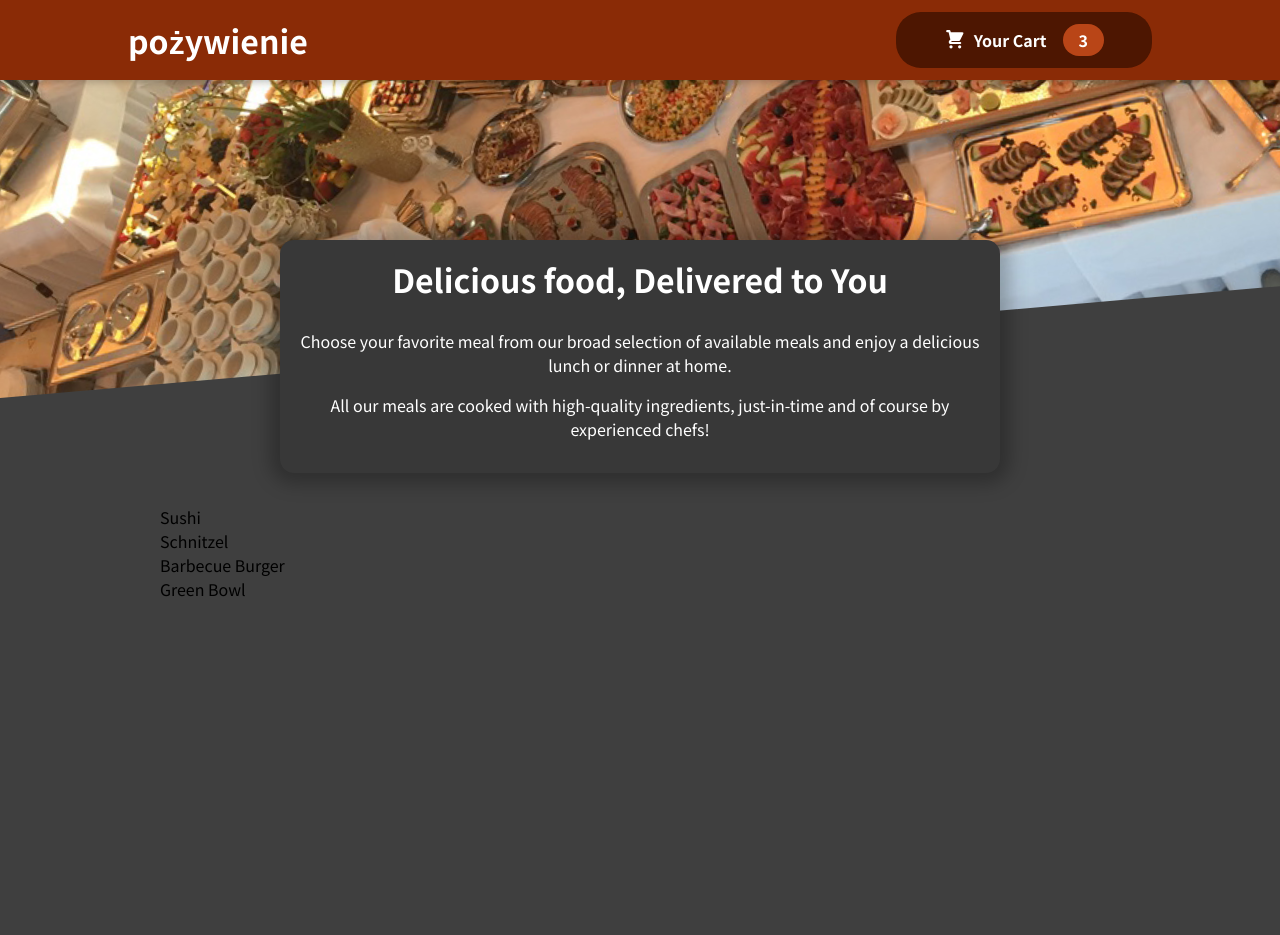
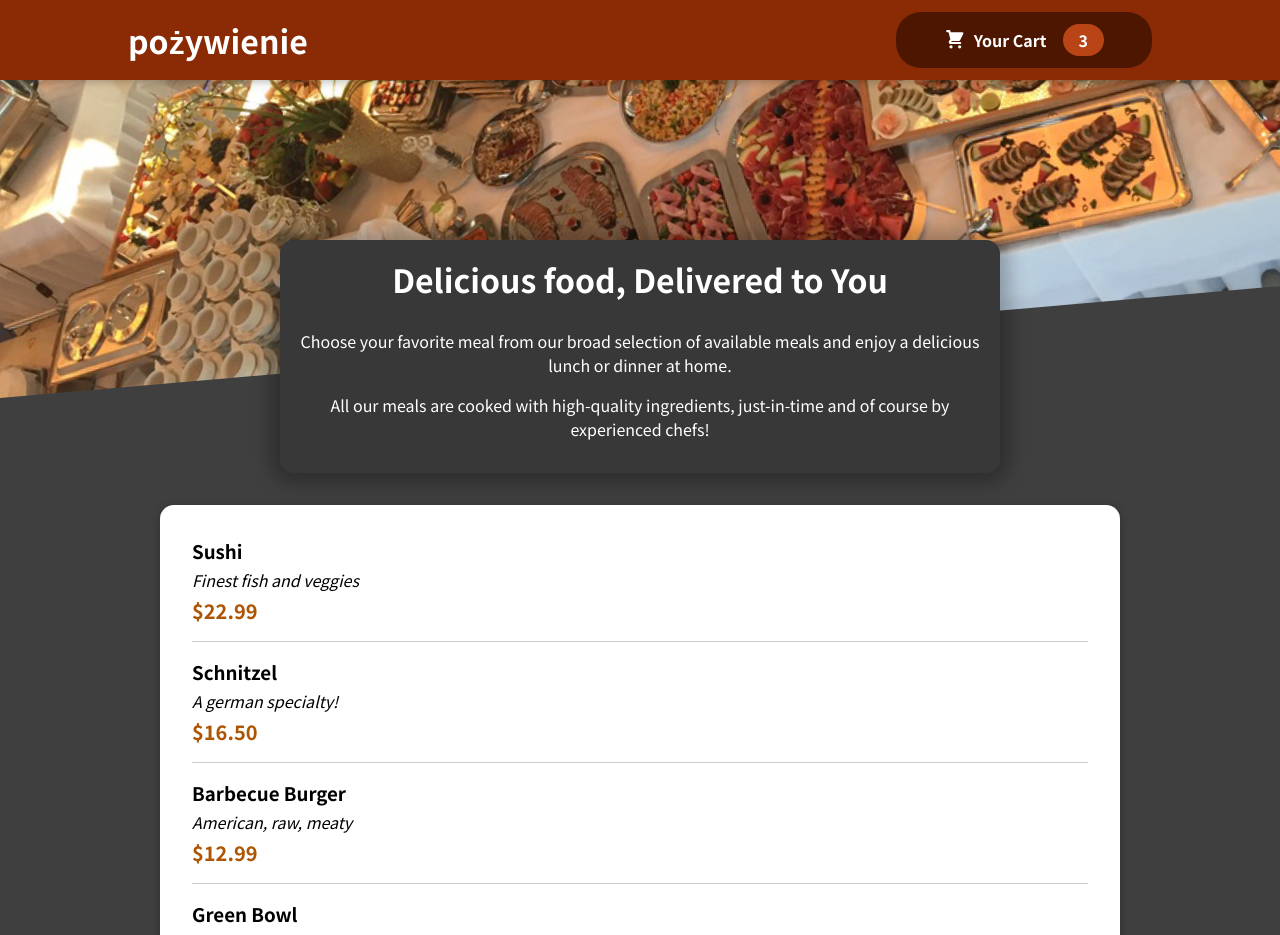
Before and after one commit to artursem/food-order, a React (Create React App) app: page / in a window 1280 px wide. Shown: the top 935 px of the page. Before the commit the page ends 800 px from the top, so only its background shows below. Built offline with nearby package versions, Linux system fonts and the light colour scheme.

Commit message:
add mealitem, card components

```diff
--- a/src/components/Meals/AvailableMeals.js
+++ b/src/components/Meals/AvailableMeals.js
@@ -1,3 +1,5 @@
+import MealItem from "./MealItem/MealItem";
+import Card from "../UI/Card";
 import classes from "./AvailableMeals.module.css";
 
 const DUMMY_MEALS = [
@@ -29,12 +31,21 @@
 
 const AvailableMeals = (props) => {
 	const mealsList = DUMMY_MEALS.map((meal) => {
-		return <li>{meal.name}</li>;
+		return (
+			<MealItem
+				key={meal.id}
+				name={meal.name}
+				description={meal.description}
+				price={meal.price}
+			/>
+		);
 	});
 
 	return (
 		<section className={classes.meals}>
-			<ul>{mealsList}</ul>
+			<Card>
+				<ul>{mealsList}</ul>
+			</Card>
 		</section>
 	);
 };
--- /dev/null
+++ b/src/components/Meals/MealItem/MealItem.js
@@ -0,0 +1,20 @@
+import classes from "./MealItem.module.css";
+
+const MealItem = (props) => {
+	const price = `$${props.price.toFixed(2)}`;
+
+	return (
+		<li className={classes.meal}>
+			<div>
+				<h3>{props.name}</h3>
+				<div className={classes.description}>
+					{props.description}
+				</div>
+				<div className={classes.price}>{price}</div>
+			</div>
+			<div></div>
+		</li>
+	);
+};
+
+export default MealItem;
--- /dev/null
+++ b/src/components/Meals/MealItem/MealItem.module.css
@@ -0,0 +1,22 @@
+.meal {
+    display: flex;
+    justify-content: space-between;
+    margin: 1rem;
+    padding-bottom: 1rem;
+    border-bottom: 1px solid #ccc;
+  }
+
+  .meal h3 {
+    margin: 0 0 0.25rem 0;
+  }
+
+  .description {
+    font-style: italic;
+  }
+
+  .price {
+    margin-top: 0.25rem;
+    font-weight: bold;
+    color: #ad5502;
+    font-size: 1.25rem;
+  }
--- /dev/null
+++ b/src/components/UI/Card.js
@@ -0,0 +1,9 @@
+import classes from "./Card.module.css";
+
+function Card(props) {
+	return (
+		<div className={classes.card}>{props.children}</div>
+	);
+}
+
+export default Card;
--- /dev/null
+++ b/src/components/UI/Card.module.css
@@ -0,0 +1,6 @@
+.card {
+  padding: 1rem;
+  box-shadow: 0 2px 8px rgba(0, 0, 0, 0.25);
+  border-radius: 14px;
+  background-color: white;
+}
```
Also changed, not shown: src/components/Meals/MealItem/MealItemForm.js (added).
